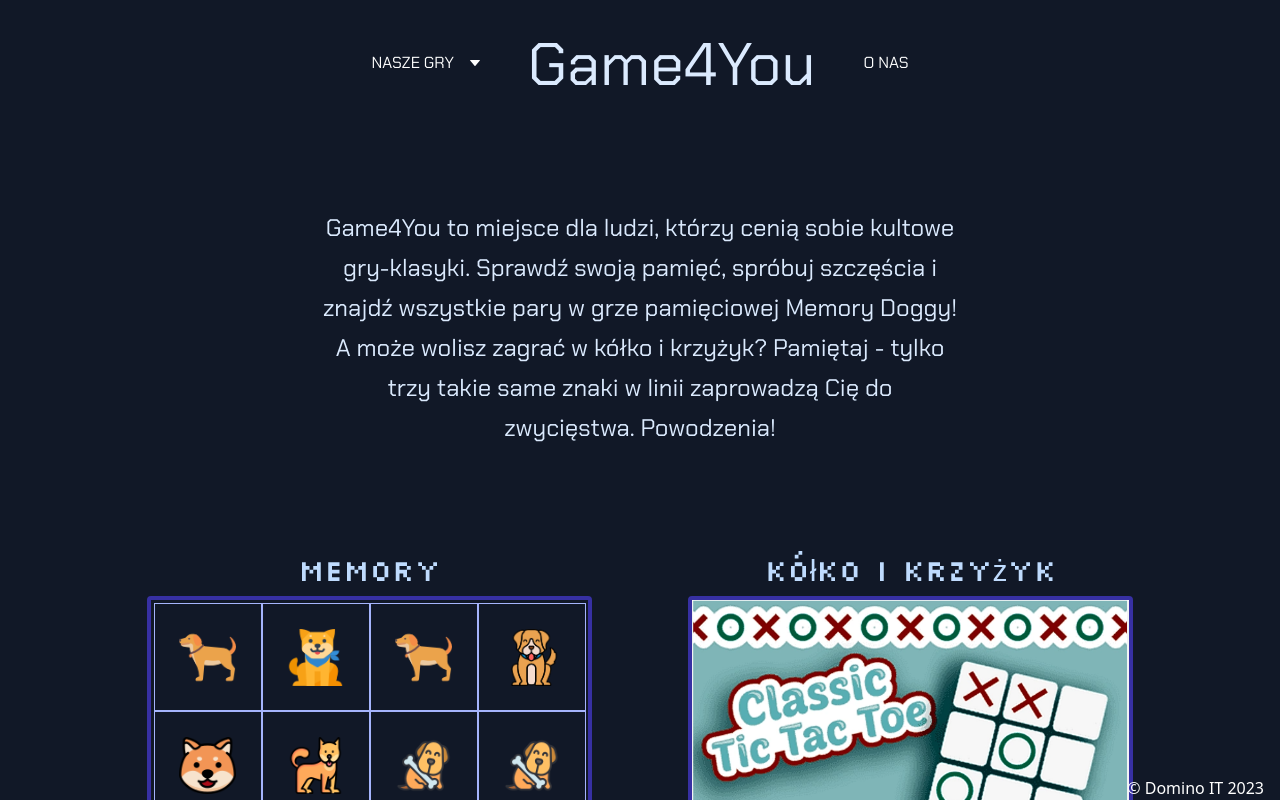
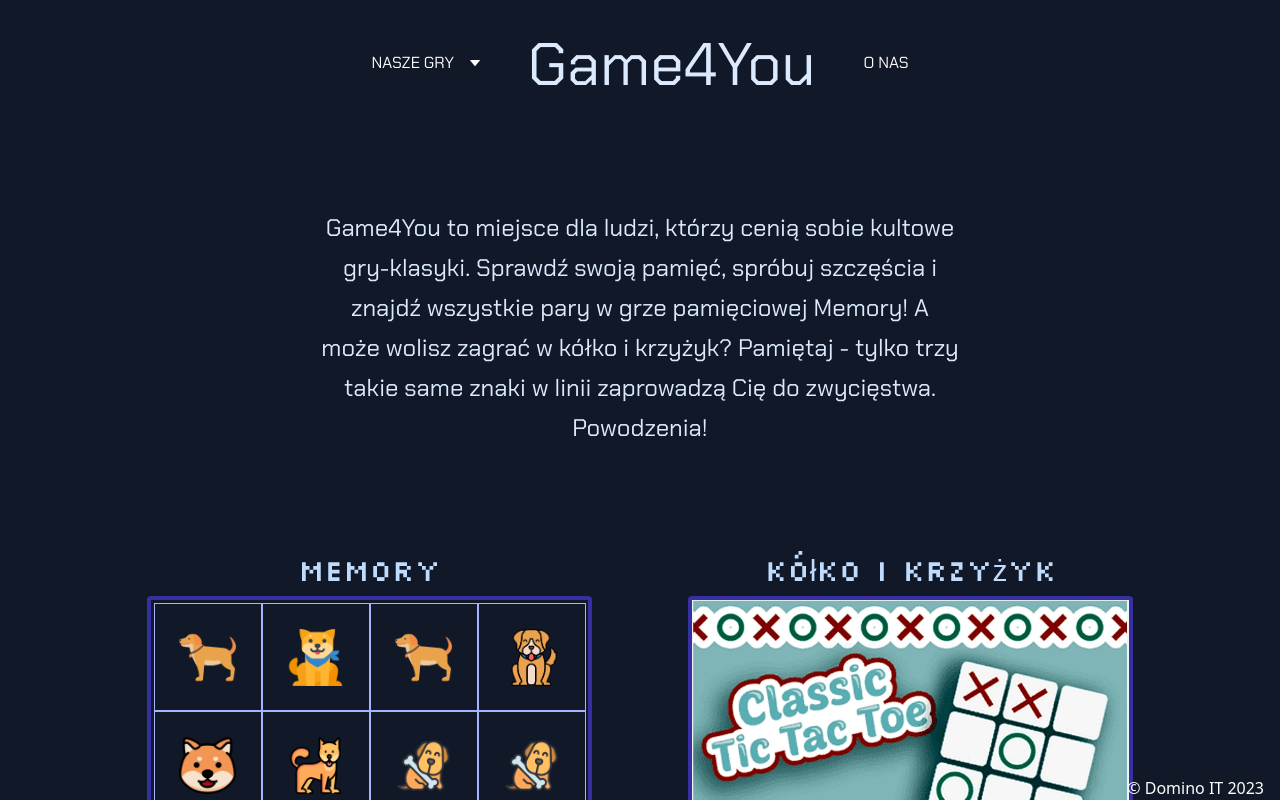
Before and after one commit to DominoxB/Game4You, a Vue app: page / in a window 1280 px wide. Shown: the top 800 px of the page. Built offline with nearby package versions, Linux system fonts and the light colour scheme.

Commit message:
fix: change memory video

```diff
--- a/src/components/atoms/HomeContent.vue
+++ b/src/components/atoms/HomeContent.vue
@@ -2,7 +2,7 @@
   <div class="bg-gray-900 my-auto font-chacra">
     <div class="text-center mt-20 mx-80 pb-10 text-blue-100">
       <span class="text-2xl leading-10">Game4You to miejsce dla ludzi, którzy cenią sobie kultowe gry-klasyki.
-        Sprawdź swoją pamięć, spróbuj szczęścia i znajdź wszystkie pary w grze pamięciowej Memory Doggy! A może wolisz zagrać w kółko i
+        Sprawdź swoją pamięć, spróbuj szczęścia i znajdź wszystkie pary w grze pamięciowej Memory! A może wolisz zagrać w kółko i
         krzyżyk? Pamiętaj - tylko trzy takie same znaki w linii zaprowadzą Cię do zwycięstwa. Powodzenia!</span>
     </div>
     <div class="flex justify-center text-center text-blue-200 font-silk text-3xl space-x-24 mt-16">
--- a/src/components/atoms/ModalMemory.vue
+++ b/src/components/atoms/ModalMemory.vue
@@ -9,7 +9,7 @@
       enter-from-class="opacity-0">
       <div class="relative z-50 transition ease-in-out delay-200">
         <div
-          class="bg-gray-900 fixed h-[480px] text-white font-silk left-1/2 top-1/2 mt-[89px] transform -translate-x-1/2 -translate-y-1/2 border-2 border-indigo-300 px-24 py-10 text-center">
+          class="bg-gray-900 fixed h-[480px] w-[480px] text-white font-silk left-1/2 top-1/2 mt-[89px] transform -translate-x-1/2 -translate-y-1/2 border-2 border-indigo-300 px-24 py-10 text-center">
           <div class="flex justify-center mb-10">
             <img src="../images/dogsy.jpg" alt="doggy" class="w-40"/>
           </div>
```
Also changed, not shown: 1 other file (tests, documents, lock files or other folders).
